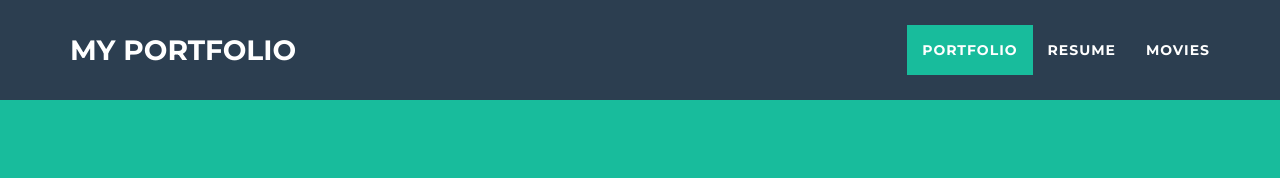
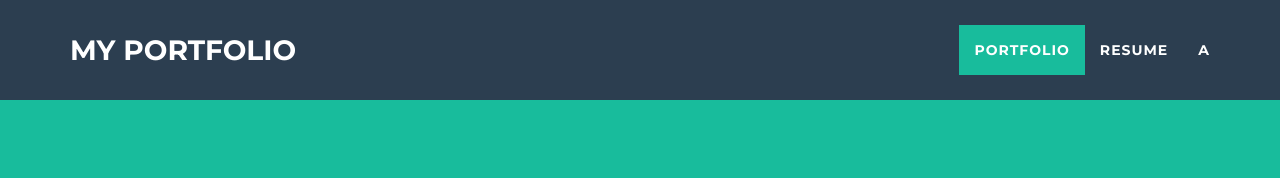
Before and after one commit to venzzolermo/vennzzolermo1.github.io, a website: page MyPortfolio.index.html in a window 1280 px wide. Shown: the top 178 px of the page. Drawn offline with nearby package versions, Linux system fonts and the light colour scheme.

Commit message:
Update MyPortfolio.index.html

```diff
--- a/MyPortfolio.index.html
+++ b/MyPortfolio.index.html
@@ -57,7 +57,7 @@
                         <a href="RESUME.html">Resume</a>
                     </li>
                     <li class="page-scroll">
-                        <a href="Movies.html">Movies</a>
+                        <a href="Movies.html">a</a>
                     </li>
                 </ul>
             </div>
```
